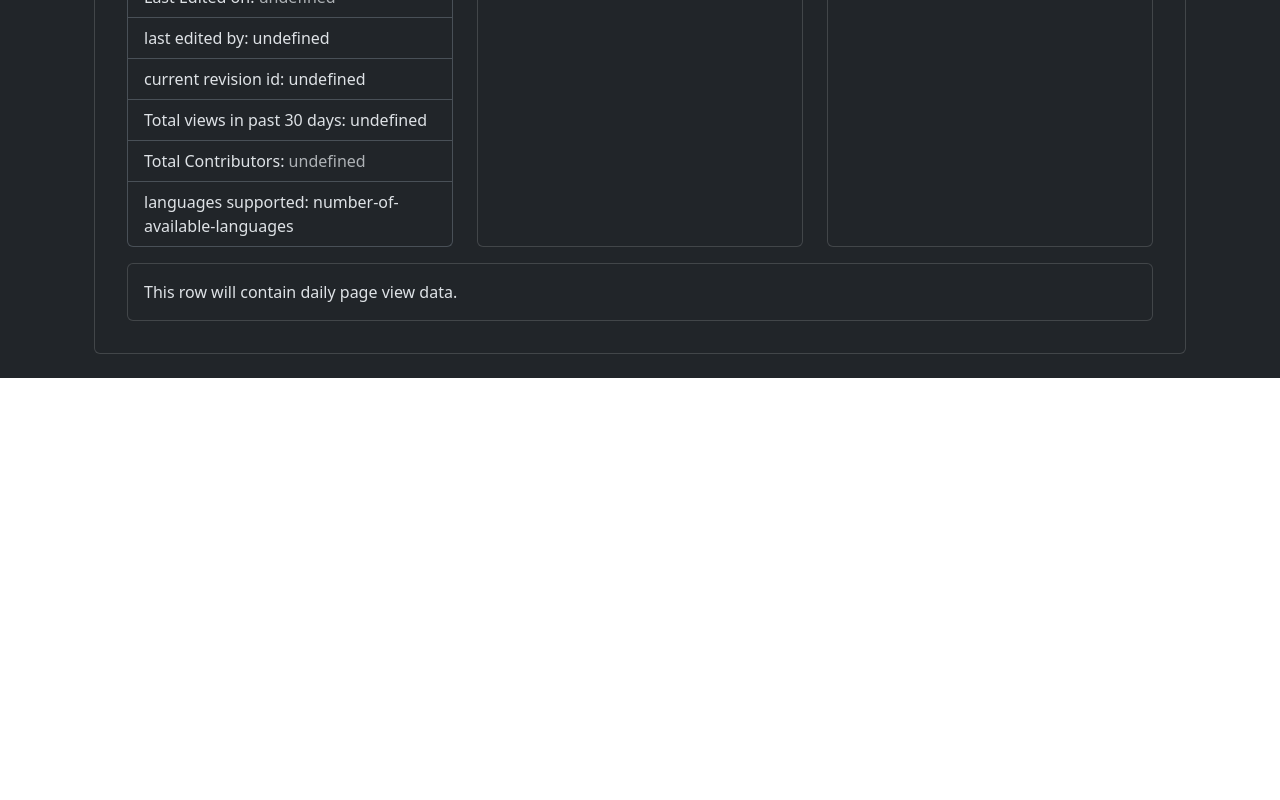
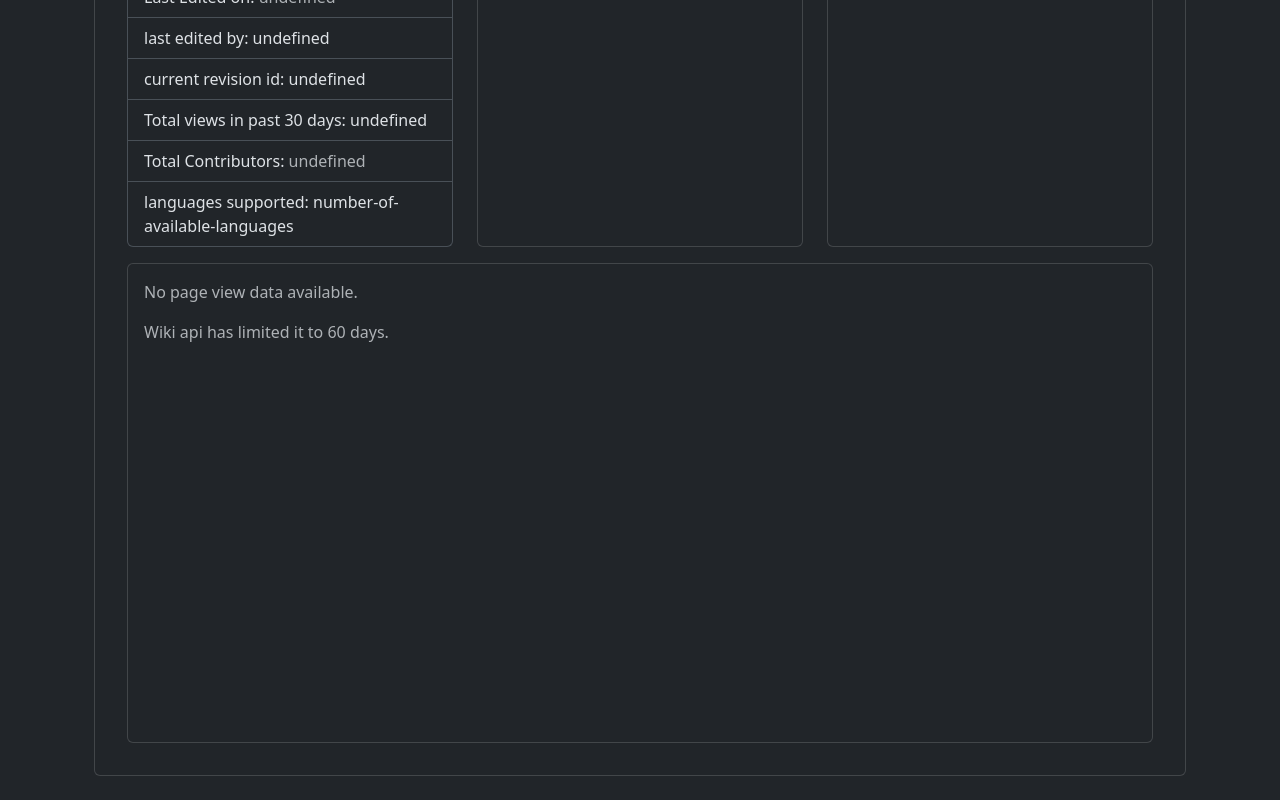
Before and after one commit to shub-krishan208/webtasktsg, a React (Vite) app in the folder frontend/: page /webtasktsg/wiki in a window 1280 px wide. Shown: the part 810-1610 px from the top of the page. Before the commit the page ends 1188 px from the top, so only its background shows below. Built offline with nearby package versions, Linux system fonts and the light colour scheme.

Commit message:
added line chart for page-view

```diff
--- a/frontend/package.json
+++ b/frontend/package.json
@@ -12,9 +12,11 @@
   },
   "dependencies": {
     "bootstrap": "^5.3.7",
+    "chart.js": "^4.5.0",
     "express": "^5.1.0",
     "react": "^19.1.0",
     "react-bootstrap": "^2.10.10",
+    "react-chartjs-2": "^5.3.0",
     "react-dom": "^19.1.0",
     "react-router-bootstrap": "^0.26.3",
     "react-router-dom": "^7.7.0"
--- a/frontend/src/pages/wikidashboard.jsx
+++ b/frontend/src/pages/wikidashboard.jsx
@@ -9,6 +9,35 @@ import {
   Card,
   ListGroup,
 } from "react-bootstrap";
+// import { Chart as ChartJS } from "chart.js/auto";
+import { Line } from "react-chartjs-2";
+import {
+  Chart as ChartJS,
+  CategoryScale,
+  LinearScale,
+  PointElement,
+  LineElement,
+  Title,
+  Tooltip,
+  Legend,
+} from "chart.js";
+
+// Register the necessary components with Chart.js
+ChartJS.register(
+  CategoryScale,
+  LinearScale,
+  PointElement,
+  LineElement,
+  Title,
+  Tooltip,
+  Legend
+);
+
+// //setting defaults for line chart
+// defaults.plugins.title.display = true;
+// defaults.plugins.title.align = start;
+// defaults.plugins.title.font.size = 28;
+// defaults.plugins.title.color = "white";
 
 // custom hook to get window width
 function useWindowWidth() {
@@ -246,6 +275,89 @@ function WikiDashboard() {
   // the list of links is an array of 500 objects having a title which can be used to make pagelinks using makeLink function
   const listLinks = linksData?.query?.pages[0]?.links || [];
   const listBackLinks = backlinksData?.query?.backlinks || [];
+
+  // arrow function to make a line chart using pageview data
+  const PageViewsChart = ({ pageViewsData }) => {
+    // 1. Check if data exists, otherwise show a message or a loading state.
+    if (!pageViewsData || Object.keys(pageViewsData).length === 0) {
+      return <p className="text-muted">No page view data available.</p>;
+    }
+
+    // 2. Process the data into the format Chart.js needs
+    const labels = Object.keys(pageViewsData); // Dates for the X-axis
+    const dataPoints = Object.values(pageViewsData); // View counts for the Y-axis
+
+    // 3. Define the data structure for the chart
+    const data = {
+      labels: labels,
+      datasets: [
+        {
+          label: "Daily Page Views",
+          data: dataPoints,
+          fill: true, // Fill the area under the line
+          backgroundColor: "rgba(75,192,192,0.2)", // Light teal fill
+          borderColor: "rgba(75,192,192,1)", // Solid teal line
+          tension: 0.1, // Makes the line slightly curved
+        },
+      ],
+    };
+
+    // 4. Configure the chart's appearance and behavior
+    const options = {
+      responsive: true, // Makes the chart responsive to container size
+      maintainAspectRatio: false, // Allows us to control height
+      plugins: {
+        legend: {
+          position: "top", // Position the legend at the top
+        },
+        title: {
+          display: true,
+          align: "start",
+          text: "Page Views Over the Last Month",
+          font: {
+            size: 28,
+          },
+          color: "white",
+        },
+        tooltip: {
+          callbacks: {
+            label: function (context) {
+              // Custom tooltip to show "Views: 1234"
+              return `Views: ${context.parsed.y}`;
+            },
+          },
+        },
+      },
+      scales: {
+        x: {
+          title: {
+            display: true,
+            text: "Date",
+          },
+        },
+        y: {
+          title: {
+            display: true,
+            text: "Number of Views",
+          },
+          beginAtZero: true, // Start the Y-axis at 0
+        },
+      },
+    };
+
+    // 5. Render the component
+    return (
+      <>
+        {/* Set a container with a defined aspect ratio or height for the chart */}
+        <div
+          className="shadow-sm"
+          style={{ position: "relative", height: "50vh" }}
+        >
+          <Line options={options} data={data} />
+        </div>
+      </>
+    );
+  };
   return (
     <>
       <div className="text-center">
@@ -430,8 +542,13 @@ function WikiDashboard() {
               </Row>
               <Row>
                 <Col md={12}>
-                  <Card className="mt-3 pb-3">
-                    This row will contain daily page view data.
+                  <Card className="mt-3 pb-3" style={{ height: "60vh" }}>
+                    <PageViewsChart
+                      pageViewsData={pageViewData?.query?.pages[0]?.pageviews}
+                    />
+                    <span className="text-muted">
+                      Wiki api has limited it to 60 days.
+                    </span>
                   </Card>
                 </Col>
               </Row>
```
Also changed, not shown: 1 other file (tests, documents, lock files or other folders).
